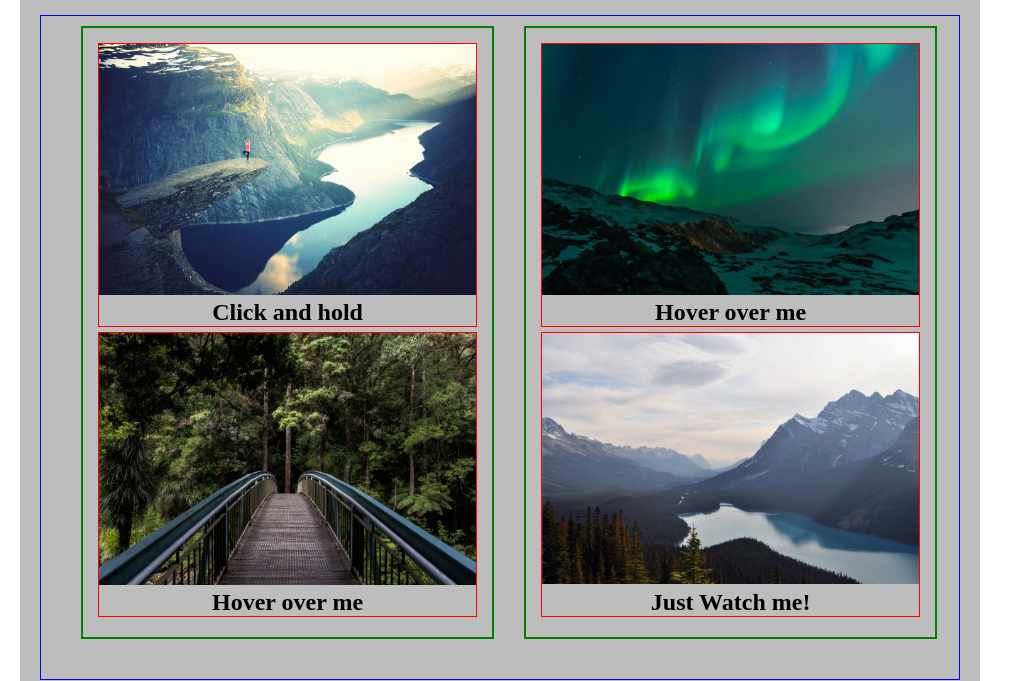
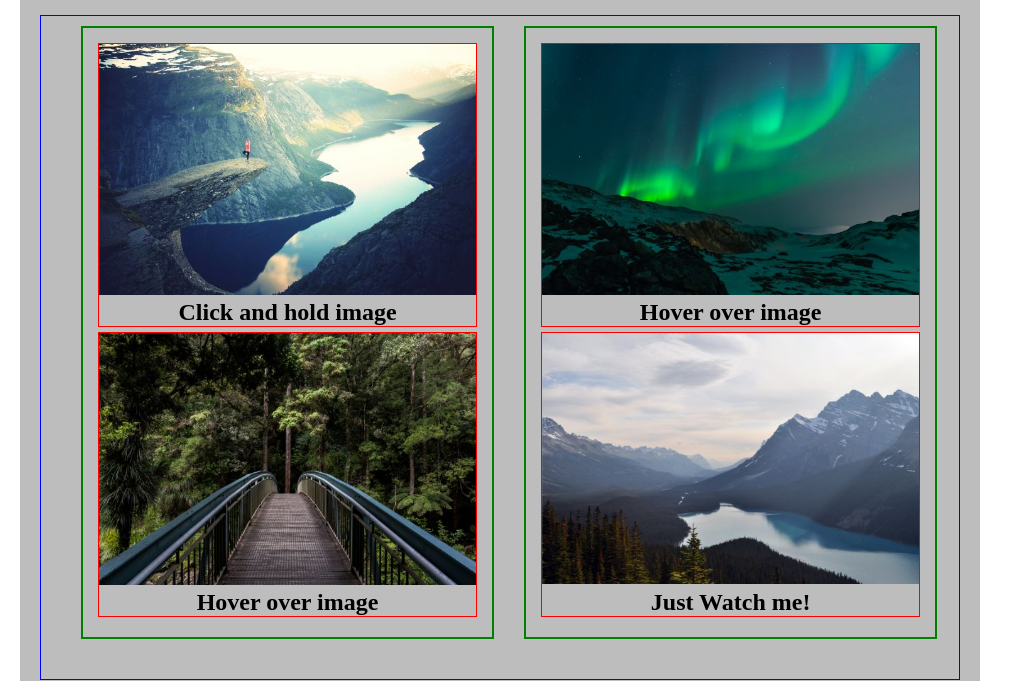
Before and after one commit to OldStd/OldStd.github.io, a plain HTML site: page latihan/Animation_RWD_1/index.html in a window 1280 px wide. Shown: the part 141-822 px from the top of the page, without its empty margins (0-1023 px from the left). Drawn offline with Linux system fonts and the light colour scheme.

Commit message:
Add files via upload

```diff
--- a/latihan/Animation_RWD_1/index.html
+++ b/latihan/Animation_RWD_1/index.html
@@ -23,14 +23,14 @@
             <figure>
 				<img src="images/p1.jpg" id="px1">
 				<figcaption>
-					Click and hold
+					Click and hold image
 				</figcaption>
 			</figure>
 
             <figure>
 				<img src="images/p2.jpg" id="px2">
 				<figcaption>
-					Hover over me
+					Hover over image
 				</figcaption>
 			</figure>
                 </div>
@@ -40,7 +40,7 @@
             <figure>
 				<img src="images/p3.jpg" id="px3">
 				<figcaption>
-					Hover over me
+					Hover over image
 				</figcaption>
 			</figure>
 
```
